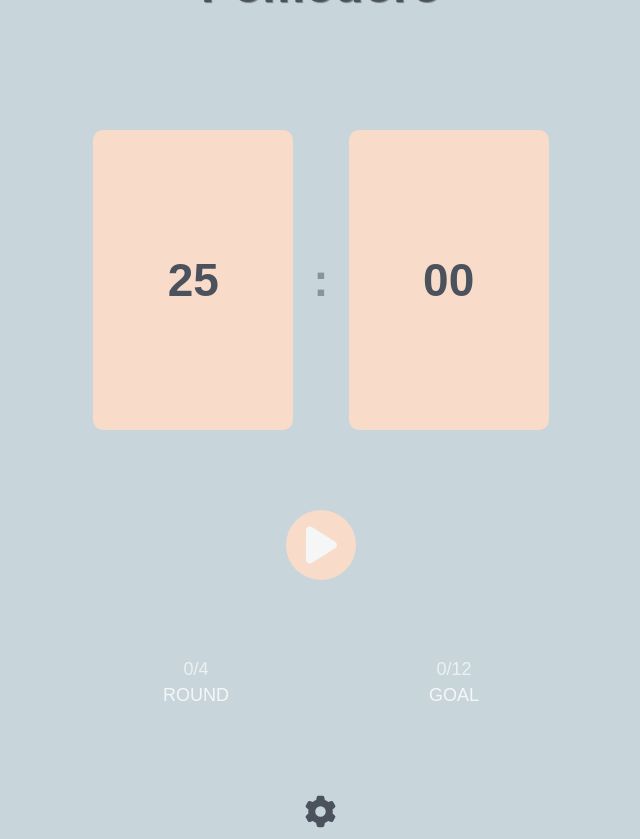
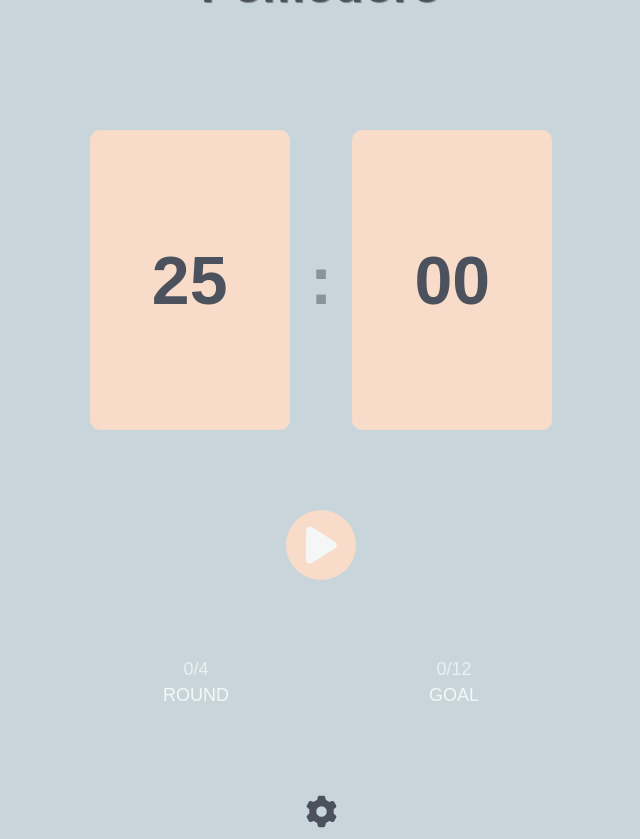
Before and after one commit to 5urf/pomodoro, a React (Vite) app: page / in a window 1280 px wide. Shown: the whole page, without its empty margins (319-959 px from the left). Built offline with nearby package versions, Linux system fonts and the light colour scheme.

Commit message:
fix(Timer): Timer 컴포넌트 개선

```diff
--- a/src/components/Timer.tsx
+++ b/src/components/Timer.tsx
@@ -23,7 +23,7 @@ const Minute = styled(motion.div)`
 const Second = styled(Minute)``;
 
 const Text = styled.p`
-  font-size: 4.6rem;
+  font-size: 6.8rem;
   font-weight: 600;
   color: ${({ theme }) => theme.textColor};
 `;
@@ -38,6 +38,7 @@ const timeVariants: Variants = {
   },
   animate: {
     scale: 1,
+    transition: { type: "spring", stiffness: 400, damping: 10 },
   },
   exit: {
     scale: 0.8,
@@ -47,8 +48,8 @@ const timeVariants: Variants = {
 const Timer = () => {
   const { minutes, seconds, isStart, countDown } = useTimerStore();
 
-  const minuteKey = String(minutes).padStart(2, "0");
-  const secondKey = String(seconds).padStart(2, "0");
+  const displayMinute = String(minutes).padStart(2, "0");
+  const displaySeconds = String(seconds).padStart(2, "0");
 
   useEffect(() => {
     let interverId: number | undefined;
@@ -65,25 +66,23 @@ const Timer = () => {
   return (
     <Container>
       <Minute
-        key={minuteKey}
+        key={`m-${minutes}`}
         variants={timeVariants}
         initial='initial'
         animate='animate'
         exit='exit'
-        transition={{ type: "spring", stiffness: 400, damping: 10 }}
       >
-        <Text>{minuteKey}</Text>
+        <Text>{displayMinute}</Text>
       </Minute>
       <Colon>:</Colon>
       <Second
-        key={secondKey}
+        key={`s-${seconds}`}
         variants={timeVariants}
         initial='initial'
         animate='animate'
         exit='exit'
-        transition={{ type: "spring", stiffness: 400, damping: 10 }}
       >
-        <Text>{secondKey}</Text>
+        <Text>{displaySeconds}</Text>
       </Second>
     </Container>
   );
```
